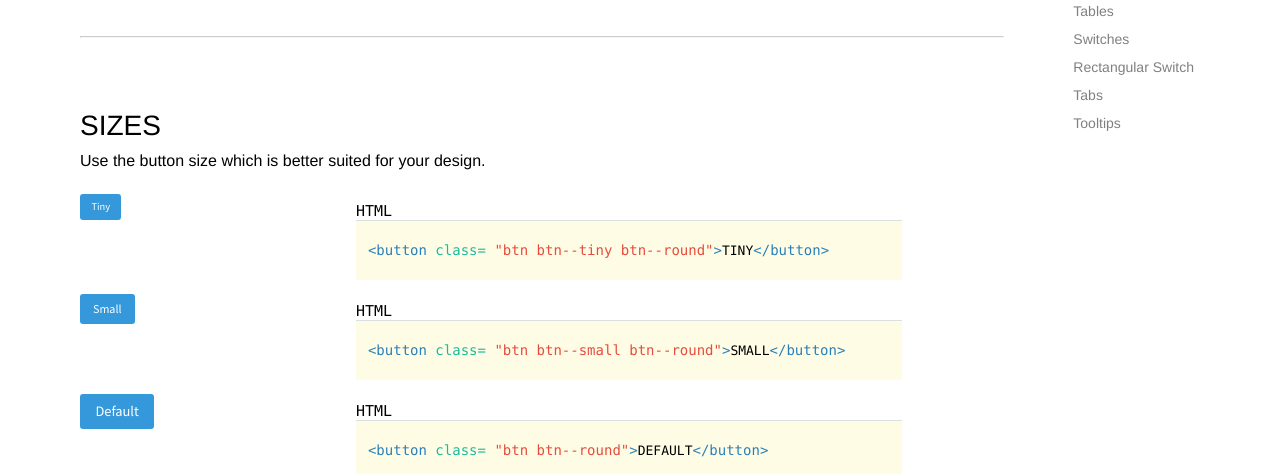
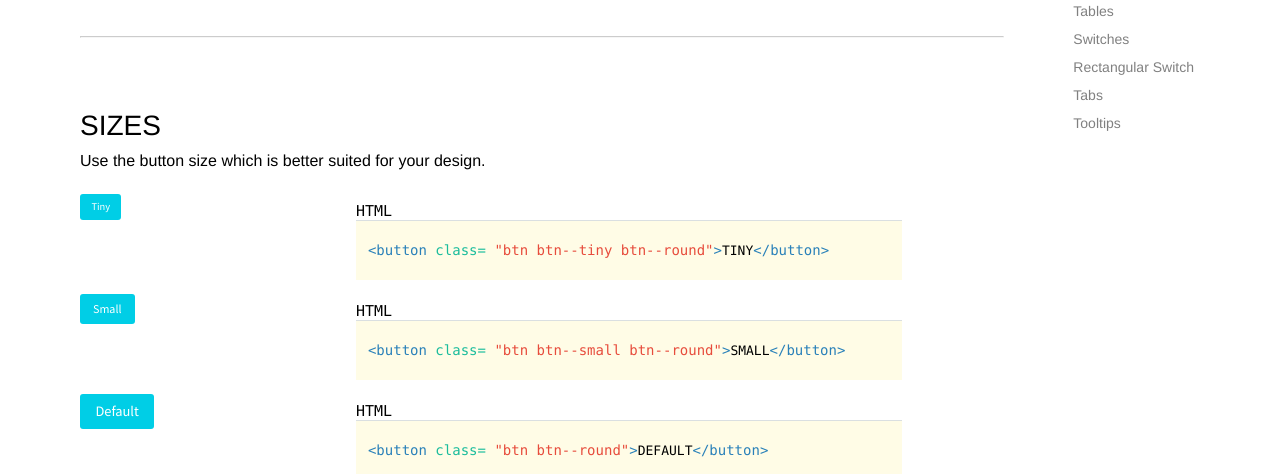
Before and after one commit to yogasaikrishna/hyphen, a website: page doc/index.html in a window 1280 px wide. Shown: the part 326-800 px from the top of the page. Drawn offline with nearby package versions, Linux system fonts and the light colour scheme.

Commit message:
Changed primary color

```diff
--- a/scss/global/_settings.scss
+++ b/scss/global/_settings.scss
@@ -5,7 +5,7 @@ $black: #000;
 
 // Primary colors
 $base-black: #34495e !default;
-$base-blue: #3498db !default;
+$base-blue: #00cee6 !default;
 $base-white: #ecf0f1 !default;
 $base-green: #2ecc71 !default;
 $base-red: #e74c3c !default;
```
Also changed, not shown: dist/hyphen.css, doc/css/hyphen.css.
